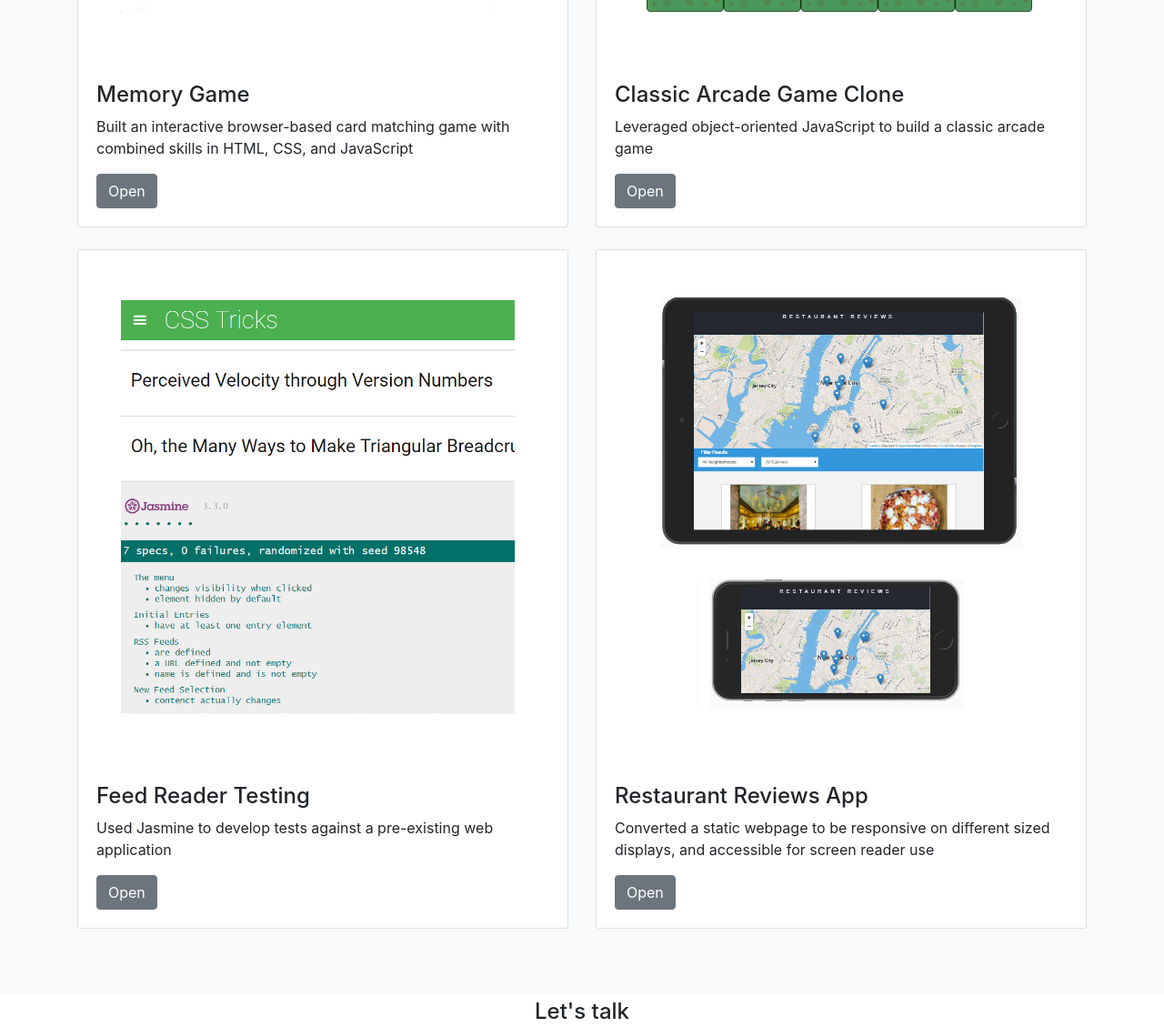
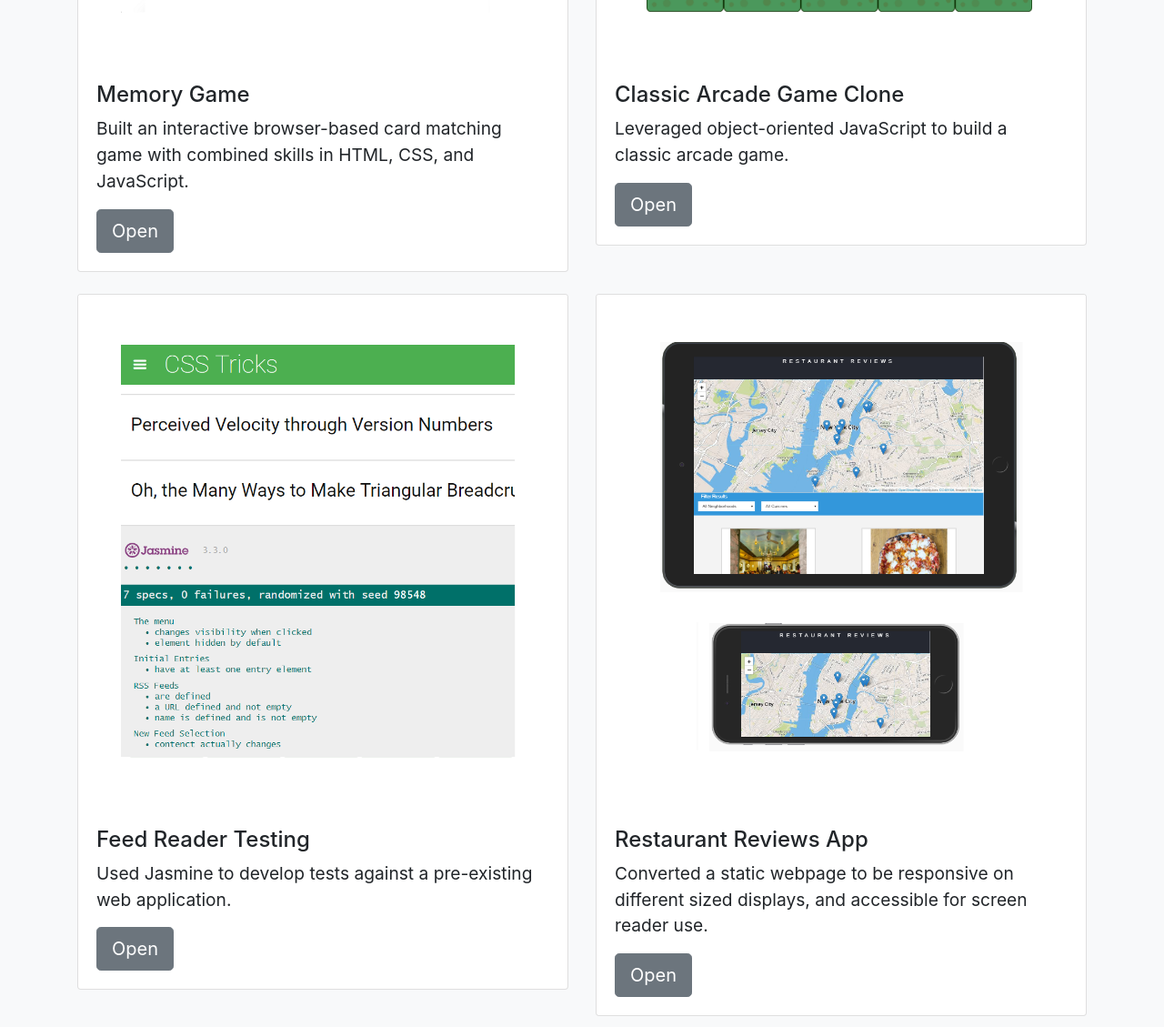
Before and after one commit to dmitriyeff/portfolio-project, a website: page index.html in a window 1280 px wide. Shown: the part 940-2069 px from the top of the page at 91% size. Drawn offline with nearby package versions, Linux system fonts and the light colour scheme.

Commit message:
adjusted font-weight

```diff
--- a/mystyles/main.scss
+++ b/mystyles/main.scss
@@ -10,6 +10,10 @@ $theme-colors: (
 
 html {
   scroll-behavior: smooth;
+}
+
+body {
+  font-size: 1.2rem;
 }
 
 .jumbotron-heading {
@@ -63,3 +67,7 @@ html {
 .text-margin {
   margin-bottom: 5px;
 }
+
+.lead {
+  font-weight: normal;
+}
--- a/scripts/controllers/projects.js
+++ b/scripts/controllers/projects.js
@@ -7,25 +7,25 @@ angular
       {
         id: "memory-game",
         name: "Memory Game",
-        description: "Built an interactive browser-based card matching game with combined skills in HTML, CSS, and JavaScript",
+        description: "Built an interactive browser-based card matching game with combined skills in HTML, CSS, and JavaScript.",
         img: "img/memory-done.png"
       },
       {
         id: "arcade-game",
         name: "Classic Arcade Game Clone",
-        description: "Leveraged object-oriented JavaScript to build a classic arcade game",
+        description: "Leveraged object-oriented JavaScript to build a classic arcade game.",
         img: "img/arcade-done.png"
       },
       {
         id: "feed-reader",
         name: "Feed Reader Testing",
-        description: "Used Jasmine to develop tests against a pre-existing web application",
+        description: "Used Jasmine to develop tests against a pre-existing web application.",
         img: "img/jasmine-done.png"
       },
       {
         id: "restaurant-app",
         name: "Restaurant Reviews App",
-        description: "Converted a static webpage to be responsive on different sized displays, and accessible for screen reader use",
+        description: "Converted a static webpage to be responsive on different sized displays, and accessible for screen reader use.",
         img: "img/restaurant-done.png"
       }
     ];
--- a/views/template.html
+++ b/views/template.html
@@ -10,11 +10,12 @@
            <div class="card-body">
              <h4>{{item.name}}</h4>
              <p>{{item.description}}</p>
-             <button class="btn btn-secondary">Open</button>
+             <button class="btn btn-secondary btn-lg">Open</button>
            </div>
 
         </div>
       </div>
     </div>
+    <!-- <button>More</button> -->
   </div>
 </div>
```
Also changed, not shown: mystyles/main.css.
